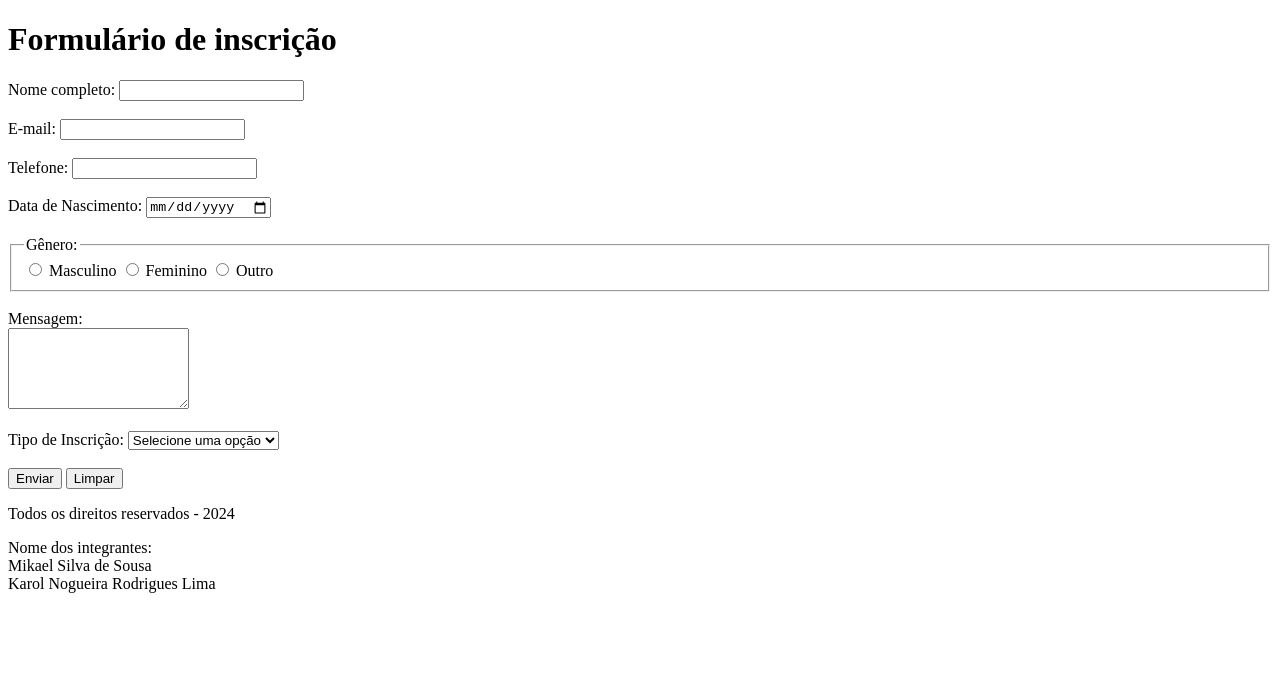
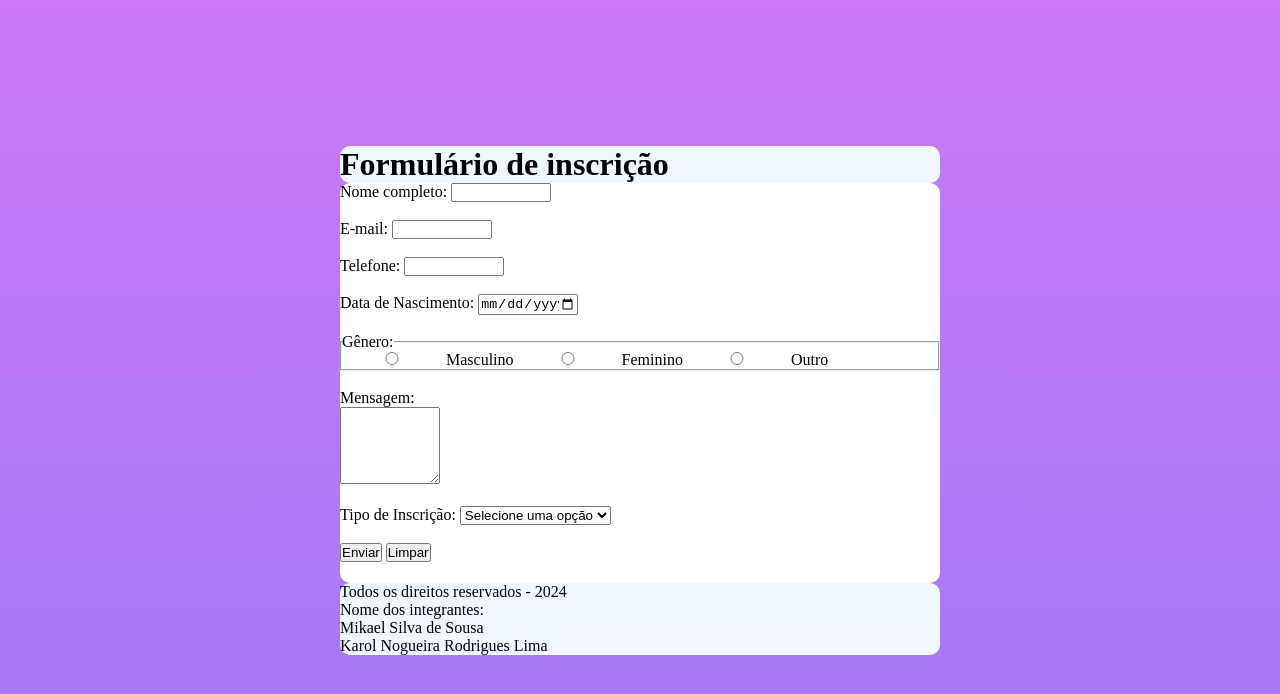
Before and after one commit to Twilighttsky/Atividade4_DSW, a plain HTML site: page index.html in a window 1280 px wide. Drawn offline with Linux system fonts and the light colour scheme.

Commit message:
Edição superficial dos formularios
Edição superficial dos formularios de acordo com os requisitos pedidos:

Crie um arquivo denominado de styles.css  e defina as propriedades.
Defina o plano de fundo da página. Ele pode ser uma cor sólida, um gradiente suave ou outro estilo que se ajuste ao tema do formulário. Escolha uma cor que proporcione boa legibilidade e contraste com os elementos do formulário.
Defina uma largura fixa para o formulário (por exemplo, max-width: 600px) e centralize o conteúdo da página.
Adicione bordas arredondadas ao formulário para suavizar sua aparência e defina uma cor de fundo clara para garantir que o conteúdo seja facilmente legível
Utilize padding, margin e box-sizing para ajustar o espaçamento interno e externo dos elementos.
Estilize os campos de texto, e-mail, telefone e data para garantir que tenham tamanho uniforme.
Estilize os botões de envio e de reset com cores de destaque e efeitos ao passar o mouse (hover), utilizando propriedades como background-color, border, color e cursor

```diff
--- /dev/null
+++ b/css/style.css
@@ -0,0 +1,42 @@
+* {
+    margin: 0;
+    padding: 0;
+    box-sizing: border-box;
+}
+
+html {
+    background: linear-gradient(to bottom, #CA78F5, #A379F5) no-repeat;
+    background-size: cover;
+   width: 100%;
+   height: 100%;
+   display: flex;
+   align-items: center;
+   justify-content: center;
+}
+
+main {
+    background-color: #ffff;
+    max-width: 600px;
+    width: 600px;
+    height: 400px;
+    border-radius: 10px;
+}
+
+header {
+    background-color: aliceblue;
+    border-radius: 10px;
+}
+
+footer {
+    background-color: aliceblue;
+    border-radius: 10px;
+}
+
+input, textarea {
+    width: 100px;
+}
+
+button:hover {
+    background: aliceblue;
+    outline: none;
+}
--- a/index.html
+++ b/index.html
@@ -3,13 +3,14 @@
 <head>
     <meta charset="UTF-8">
     <meta name="viewport" content="width=device-width, initial-scale=1.0">
+    <link rel="stylesheet" href="./css/style.css">
     <title>Formulário de Inscrição</title>
 </head>
 <body>
 
-    <headedr>
+    <header>
         <h1>Formulário de inscrição</h1>
-    </headedr>
+    </header>
 
     <main>
         <form action="#" method="post">
```
